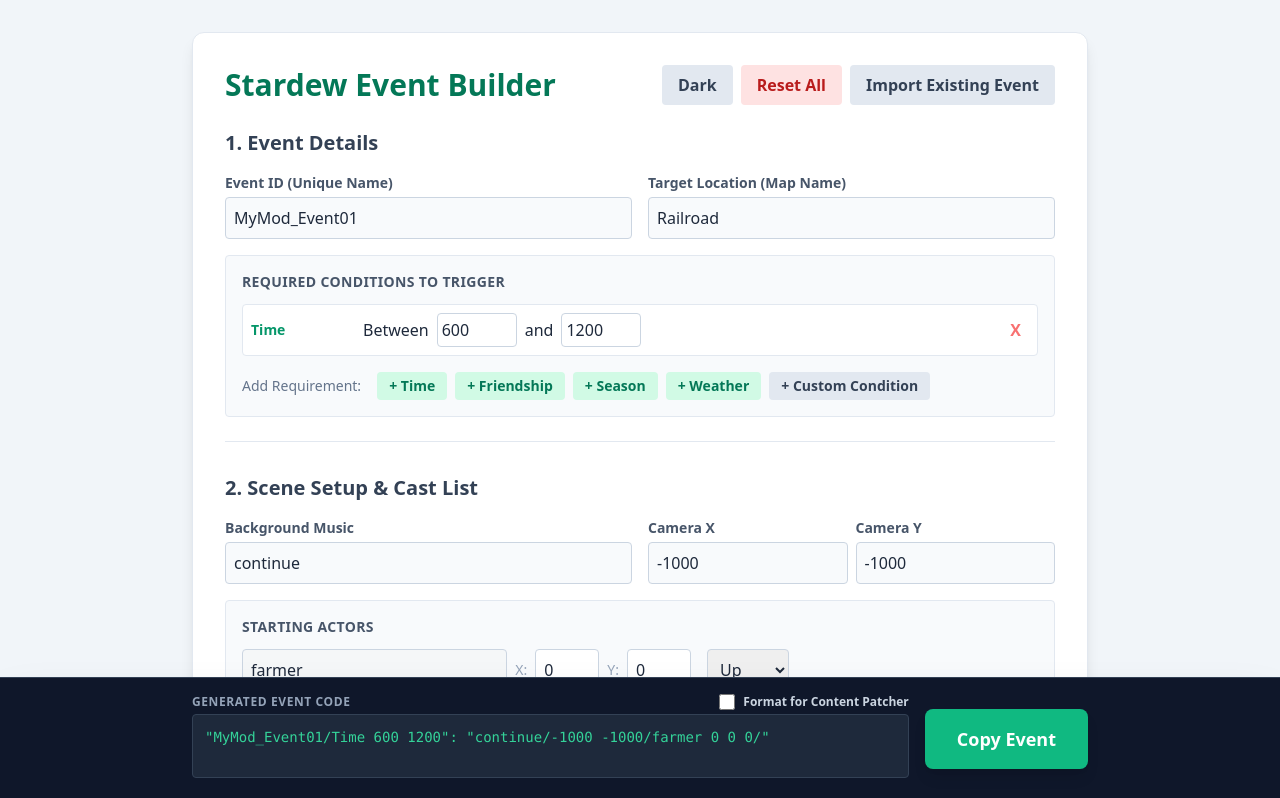
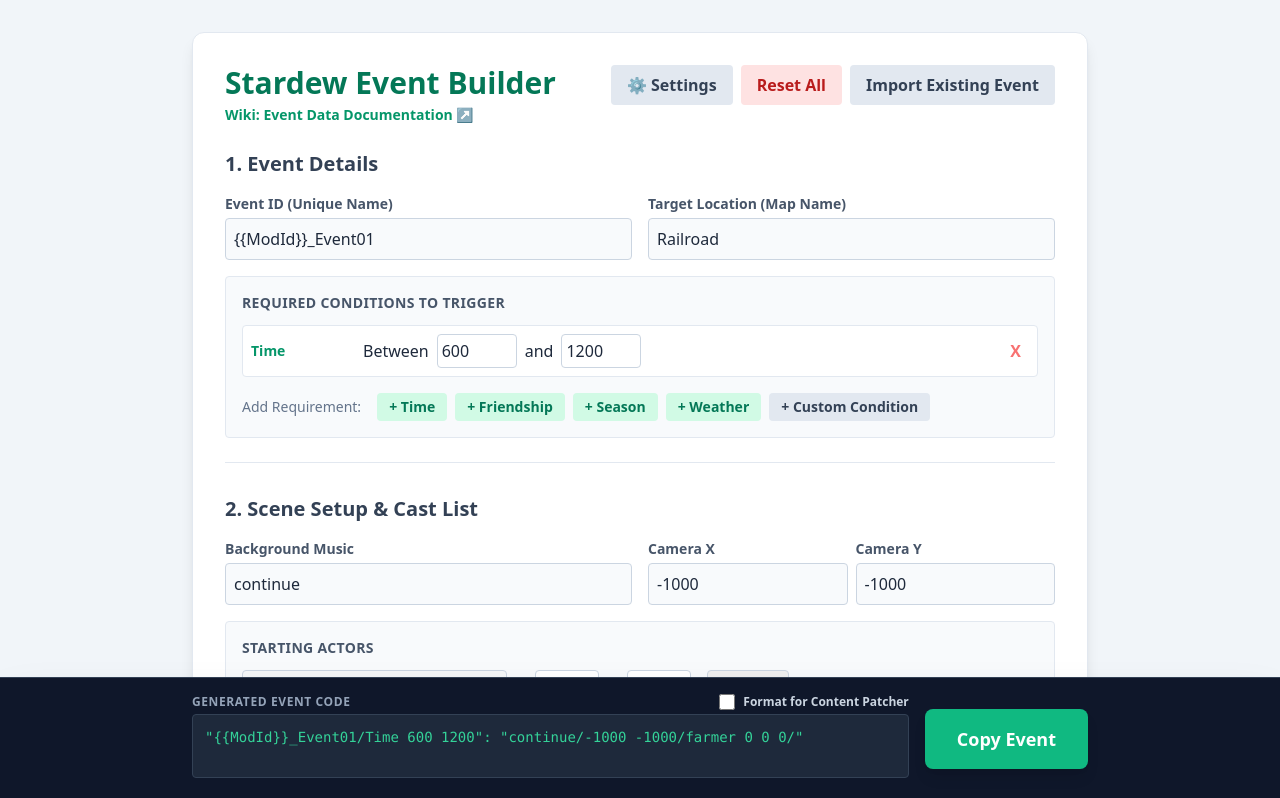
Before and after one commit to Huskyn1nja/StardewEventBuilder, a React (Vite) app: page / in a window 1280 px wide. Shown: the top 798 px of the page. Built offline with nearby package versions, Linux system fonts and the light colour scheme.

Commit message:
Added link to document. Better Dark mode toggle. Ability to save defaults

```diff
--- a/src/App.tsx
+++ b/src/App.tsx
@@ -37,12 +37,25 @@
     return false;
   });
 
+  const [isMenuOpen, setIsMenuOpen] = useState<boolean>(false);
   const [showImport, setShowImport] = useState<boolean>(false);
   const [importText, setImportText] = useState<string>("");
-  const [exportAsCP, setExportAsCP] = useState<boolean>(false);
 
-  const [eventId, setEventId] = useState<string>("MyMod_Event01");
-  const [location, setLocation] = useState<string>("Railroad");
+  const [exportAsCP, setExportAsCP] = useState<boolean>(() => {
+    const saved = localStorage.getItem("defaultExportAsCP");
+    return saved !== null ? JSON.parse(saved) : false;
+  });
+
+  const [eventId, setEventId] = useState<string>(() => {
+    const saved = localStorage.getItem("defaultEventId");
+    return saved !== null ? JSON.parse(saved) : "{{ModId}}_Event01";
+  });
+
+  const [location, setLocation] = useState<string>(() => {
+    const saved = localStorage.getItem("defaultLocation");
+    return saved !== null ? JSON.parse(saved) : "Railroad";
+  });
+
   const [conditions, setConditions] = useState<Condition[]>([
     { id: Date.now(), type: "Time", payload: { min: 600, max: 1200 } },
   ]);
@@ -148,6 +161,16 @@
     } else {
       setOutputString(finalEvent);
     }
+  };
+
+  const handleSaveDefaults = () => {
+    localStorage.setItem("defaultEventId", JSON.stringify(eventId));
+    localStorage.setItem("defaultLocation", JSON.stringify(location));
+    localStorage.setItem("defaultExportAsCP", JSON.stringify(exportAsCP));
+    setIsMenuOpen(false);
+    alert(
+      "Current Event ID, Target Location, and Export Format have been saved as your defaults!"
+    );
   };
 
   const handleImport = () => {
@@ -372,8 +395,20 @@
         "Are you sure you want to clear the entire event? This cannot be undone."
       )
     ) {
-      setEventId("MyMod_Event01");
-      setLocation("Railroad");
+      const savedEventId = localStorage.getItem("defaultEventId");
+      const savedLocation = localStorage.getItem("defaultLocation");
+      const savedExportAsCP = localStorage.getItem("defaultExportAsCP");
+
+      setEventId(
+        savedEventId !== null ? JSON.parse(savedEventId) : "{{ModId}}_Event01"
+      );
+      setLocation(
+        savedLocation !== null ? JSON.parse(savedLocation) : "Railroad"
+      );
+      setExportAsCP(
+        savedExportAsCP !== null ? JSON.parse(savedExportAsCP) : false
+      );
+
       setConditions([
         { id: Date.now(), type: "Time", payload: { min: 600, max: 1200 } },
       ]);
@@ -802,17 +837,59 @@
   return (
     <div className="min-h-screen bg-slate-100 dark:bg-slate-950 p-8 pb-48 font-sans text-slate-800 dark:text-slate-200 transition-colors">
       <div className="max-w-4xl mx-auto bg-white dark:bg-slate-900 p-8 rounded-xl shadow-lg border border-slate-200 dark:border-slate-700 transition-colors">
-        <div className="flex justify-between items-center mb-6">
+        <div className="flex justify-between items-start mb-6">
+          <div>
             <h1 className="text-3xl font-bold text-emerald-700 dark:text-emerald-400">
               Stardew Event Builder
             </h1>
-          <div className="flex gap-2">
+            <a
+              href="https://stardewvalleywiki.com/Modding:Event_data"
+              target="_blank"
+              rel="noreferrer"
+              className="text-sm text-emerald-600 dark:text-emerald-500 hover:underline mt-1 inline-block font-semibold"
+            >
+              Wiki: Event Data Documentation ↗
+            </a>
+          </div>
+          <div className="flex gap-2 items-start relative">
+            <div className="relative">
               <button
-              onClick={() => setIsDarkMode(!isDarkMode)}
+                onClick={() => setIsMenuOpen(!isMenuOpen)}
                 className="bg-slate-200 hover:bg-slate-300 dark:bg-slate-800 dark:hover:bg-slate-700 text-slate-700 dark:text-slate-300 font-bold py-2 px-4 rounded transition-colors"
               >
-              {isDarkMode ? "Light" : "Dark"}
+                ⚙️ Settings
               </button>
+              {isMenuOpen && (
+                <div className="absolute right-0 mt-2 w-56 bg-white dark:bg-slate-800 border border-slate-200 dark:border-slate-700 rounded shadow-lg z-50 flex flex-col overflow-hidden">
+                  <button
+                    onClick={() => {
+                      setIsDarkMode(false);
+                      setIsMenuOpen(false);
+                    }}
+                    className="px-4 py-3 text-left hover:bg-slate-100 dark:hover:bg-slate-700 font-medium"
+                  >
+                    Light Mode {!isDarkMode && "✓"}
+                  </button>
+                  <button
+                    onClick={() => {
+                      setIsDarkMode(true);
+                      setIsMenuOpen(false);
+                    }}
+                    className="px-4 py-3 text-left hover:bg-slate-100 dark:hover:bg-slate-700 font-medium"
+                  >
+                    Dark Mode {isDarkMode && "✓"}
+                  </button>
+                  <div className="border-t border-slate-200 dark:border-slate-700"></div>
+                  <button
+                    onClick={handleSaveDefaults}
+                    className="px-4 py-3 text-left hover:bg-slate-100 dark:hover:bg-slate-700 text-emerald-600 dark:text-emerald-400 font-medium"
+                  >
+                    💾 Save Current as Default
+                  </button>
+                </div>
+              )}
+            </div>
+
             <button
               onClick={handleReset}
               className="bg-red-100 hover:bg-red-200 dark:bg-red-900/30 dark:hover:bg-red-900/50 text-red-700 dark:text-red-400 font-bold py-2 px-4 rounded transition-colors"
```
Lines whose indentation alone changed are shown as unchanged.
